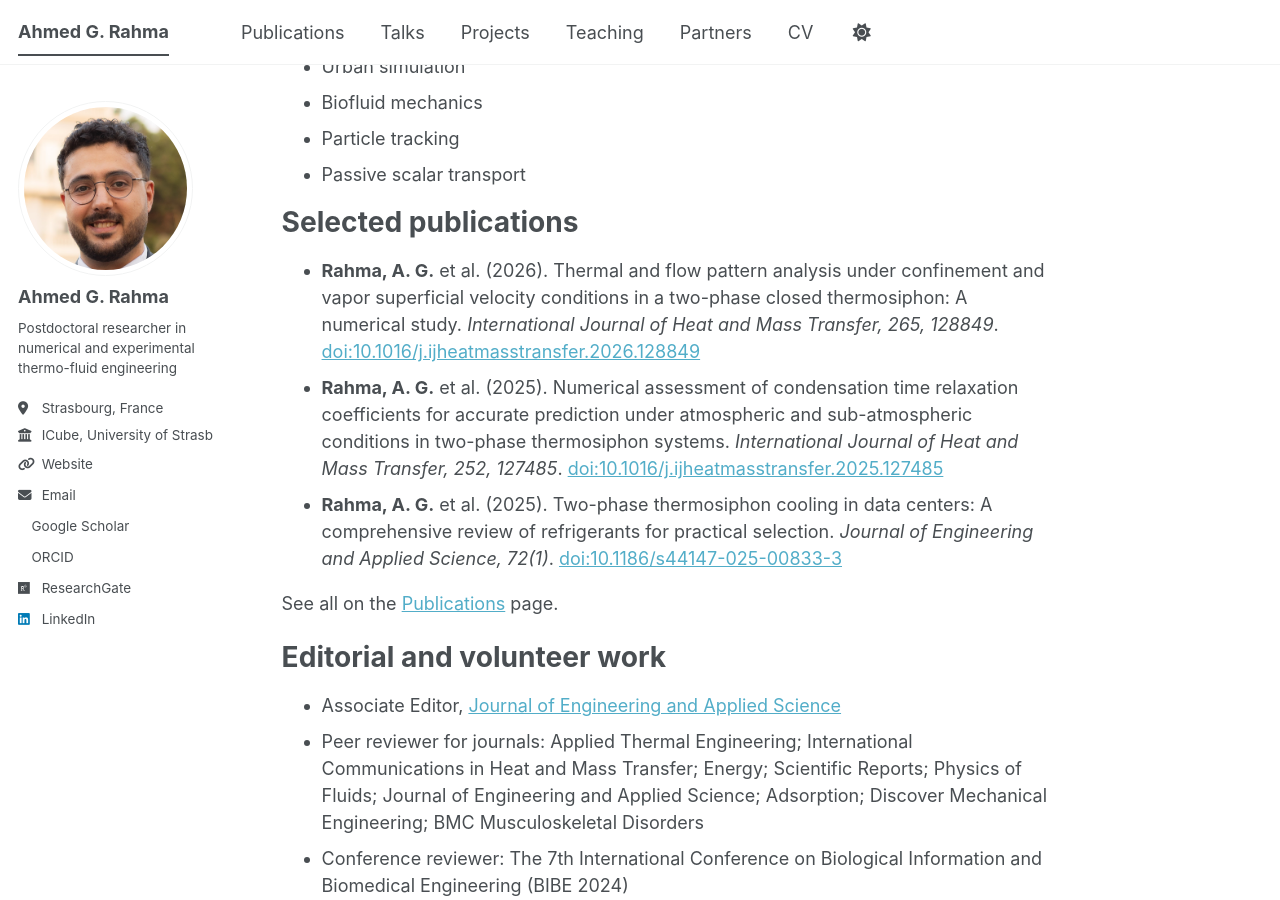
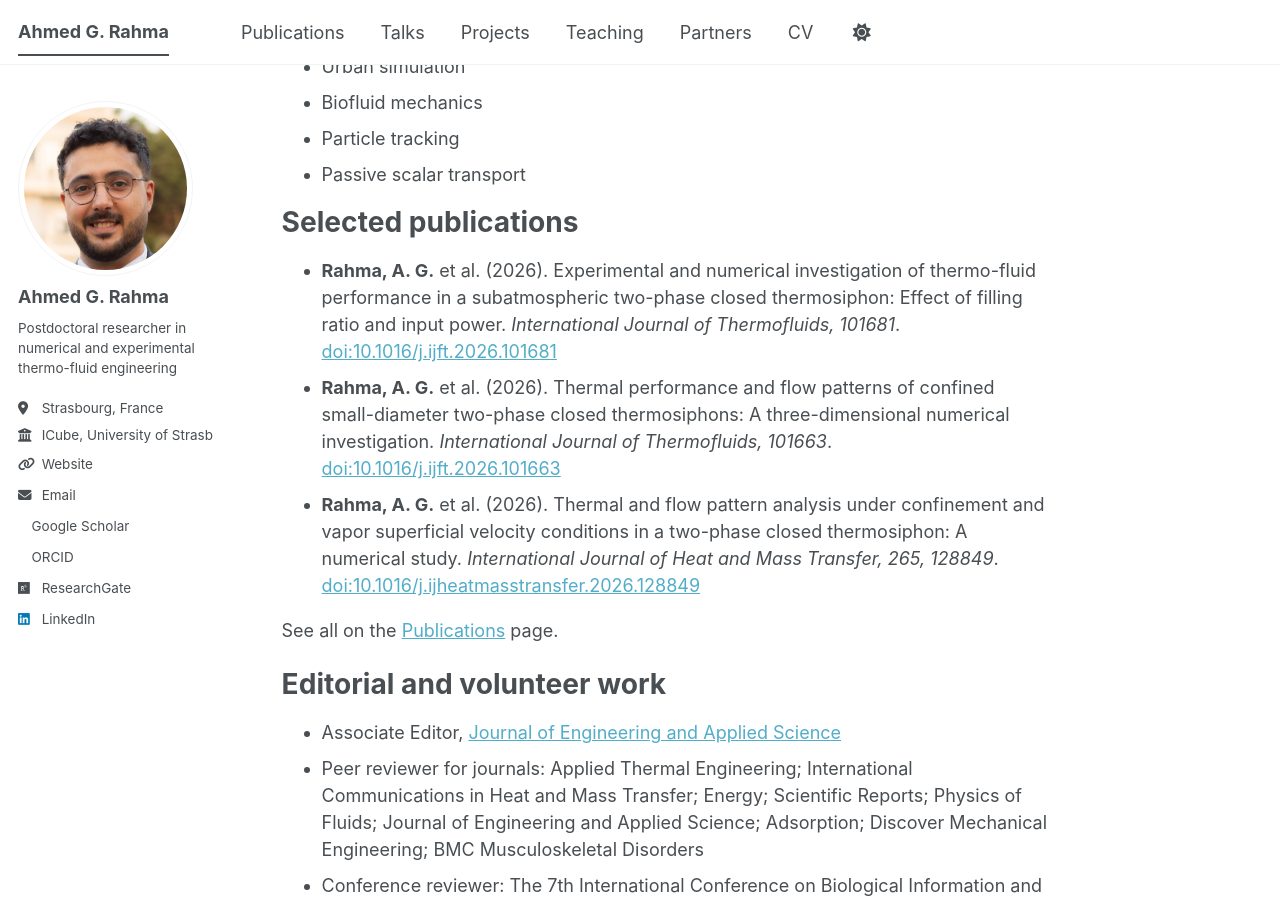
Before and after one commit to Ahmed-G-Rahma/Ahmed-G-Rahma.github.io, a Jekyll site: the page built from _pages/about.md, in a window 1280 px wide and 900 px high, scrolled down 902 px. Built offline with Jekyll 4.4.1, drawn with Linux system fonts in a browser that asks for light colours; a script bundle is joined from its source files by our own code; a style sheet for code colours, icons or effects is not loaded.

Commit message:
Update about.md

```diff
--- a/_pages/about.md
+++ b/_pages/about.md
@@ -37,9 +37,9 @@ Research interests
 
 Selected publications
 ======
+* **Rahma, A. G.** et al. (2026). Experimental and numerical investigation of thermo-fluid performance in a subatmospheric two-phase closed thermosiphon: Effect of filling ratio and input power. *International Journal of Thermofluids, 101681*. [doi:10.1016/j.ijft.2026.101681](https://doi.org/10.1016/j.ijft.2026.101681)
+* **Rahma, A. G.** et al. (2026). Thermal performance and flow patterns of confined small-diameter two-phase closed thermosiphons: A three-dimensional numerical investigation. *International Journal of Thermofluids, 101663*. [doi:10.1016/j.ijft.2026.101663](https://doi.org/10.1016/j.ijft.2026.101663)
 * **Rahma, A. G.** et al. (2026). Thermal and flow pattern analysis under confinement and vapor superficial velocity conditions in a two-phase closed thermosiphon: A numerical study. *International Journal of Heat and Mass Transfer, 265, 128849*. [doi:10.1016/j.ijheatmasstransfer.2026.128849](https://doi.org/10.1016/j.ijheatmasstransfer.2026.128849)
-* **Rahma, A. G.** et al. (2025). Numerical assessment of condensation time relaxation coefficients for accurate prediction under atmospheric and sub-atmospheric conditions in two-phase thermosiphon systems. *International Journal of Heat and Mass Transfer, 252, 127485*. [doi:10.1016/j.ijheatmasstransfer.2025.127485](https://doi.org/10.1016/j.ijheatmasstransfer.2025.127485)
-* **Rahma, A. G.** et al. (2025). Two-phase thermosiphon cooling in data centers: A comprehensive review of refrigerants for practical selection. *Journal of Engineering and Applied Science, 72(1)*. [doi:10.1186/s44147-025-00833-3](https://doi.org/10.1186/s44147-025-00833-3)
 
 See all on the [Publications](/publications/) page.
 
```
